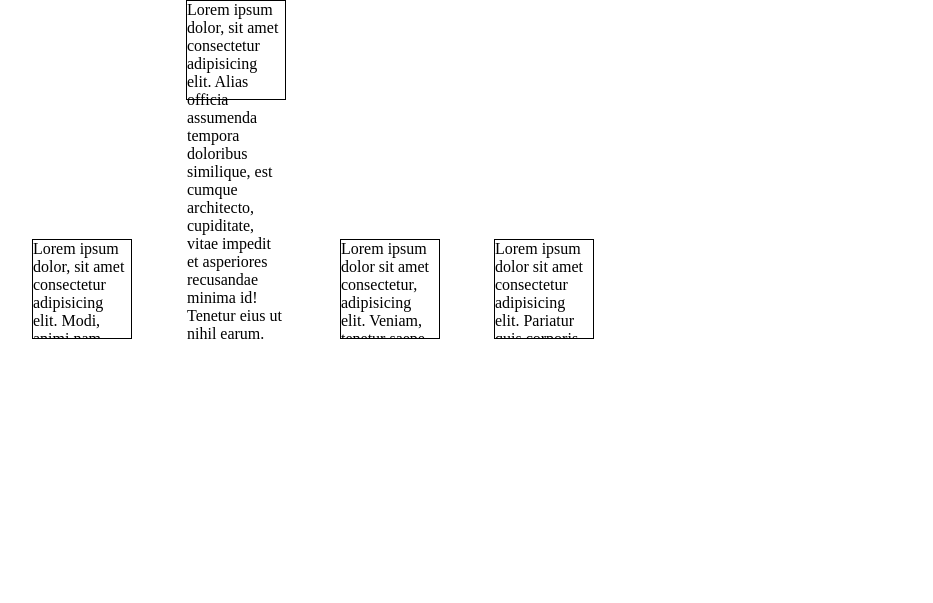
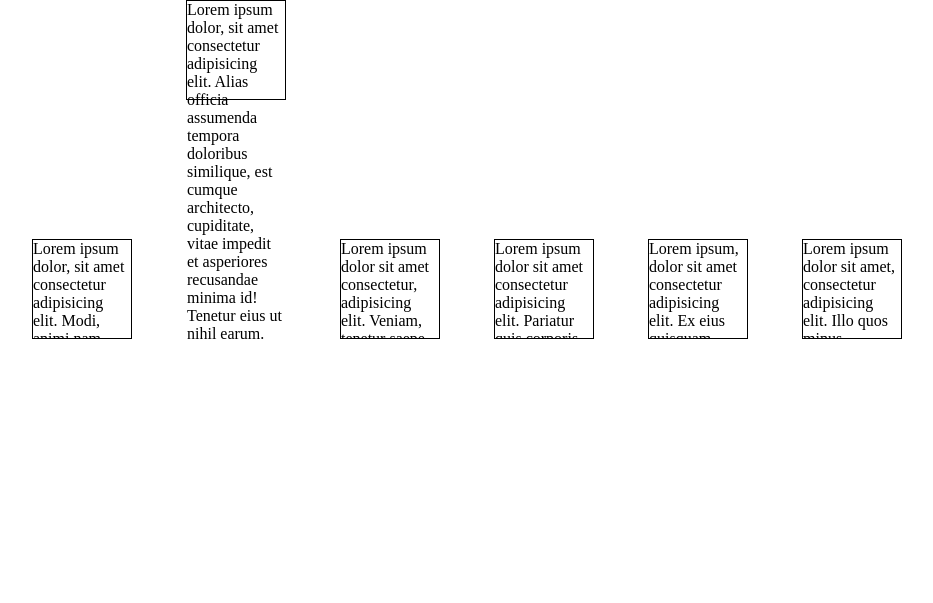
Before and after one commit to brendan-flores/Web-Development-Progress, a plain HTML site: page CSS/Display/overflow/index.html in a window 1280 px wide. Shown: the whole page, without its empty margins (18-951 px from the left). Drawn offline with Linux system fonts and the light colour scheme.

Commit message:
learned overflow

```diff
--- a/CSS/Display/overflow/index.html
+++ b/CSS/Display/overflow/index.html
@@ -19,5 +19,11 @@
     <div class="four">
         <p>Lorem ipsum dolor sit amet consectetur adipisicing elit. Pariatur quis corporis qui vitae possimus blanditiis ipsa culpa sit fugiat tempora magni facere porro, itaque ab ea eum error atque unde.</p>
     </div>
+    <div class="five">
+        <p>Lorem ipsum, dolor sit amet consectetur adipisicing elit. Ex eius quisquam saepe, minima reprehenderit temporibus voluptas doloremque aliquam incidunt! Quas, repudiandae cum quam architecto suscipit possimus esse optio quia odit.Lorem ipsum dolor sit amet consectetur, adipisicing elit. Quae maiores aliquid aut eos quidem ipsum voluptas, aperiam temporibus provident facilis quod magnam quisquam quis fugiat, laudantium commodi labore totam asperiores.</p>
+    </div>
+    <div class="six">
+        <p>Lorem ipsum dolor sit amet, consectetur adipisicing elit. Illo quos minus sapiente. Accusamus dolorum, reprehenderit aut ipsum quis odio vel consectetur exercitationem expedita, alias ut reiciendis consequuntur. Culpa, distinctio unde!</p>
+    </div>
 </body>
 </html>
--- a/CSS/Display/overflow/style.css
+++ b/CSS/Display/overflow/style.css
@@ -27,3 +27,13 @@ div {
 .four {
     overflow: auto;
 }
+
+.five {
+    overflow-x: scroll;
+    overflow-y: hidden;
+}
+
+.six {
+    overflow-y: scroll;
+    overflow-x: hidden;
+}
```
